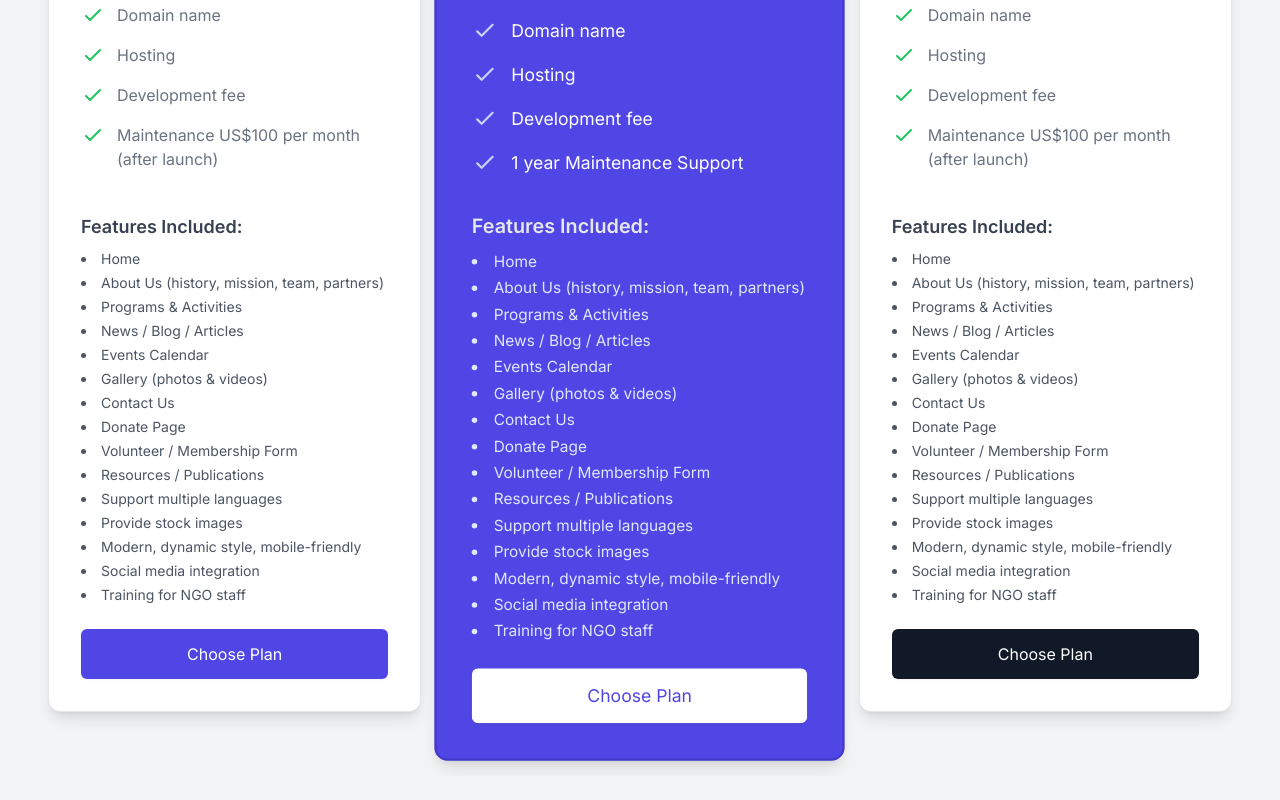
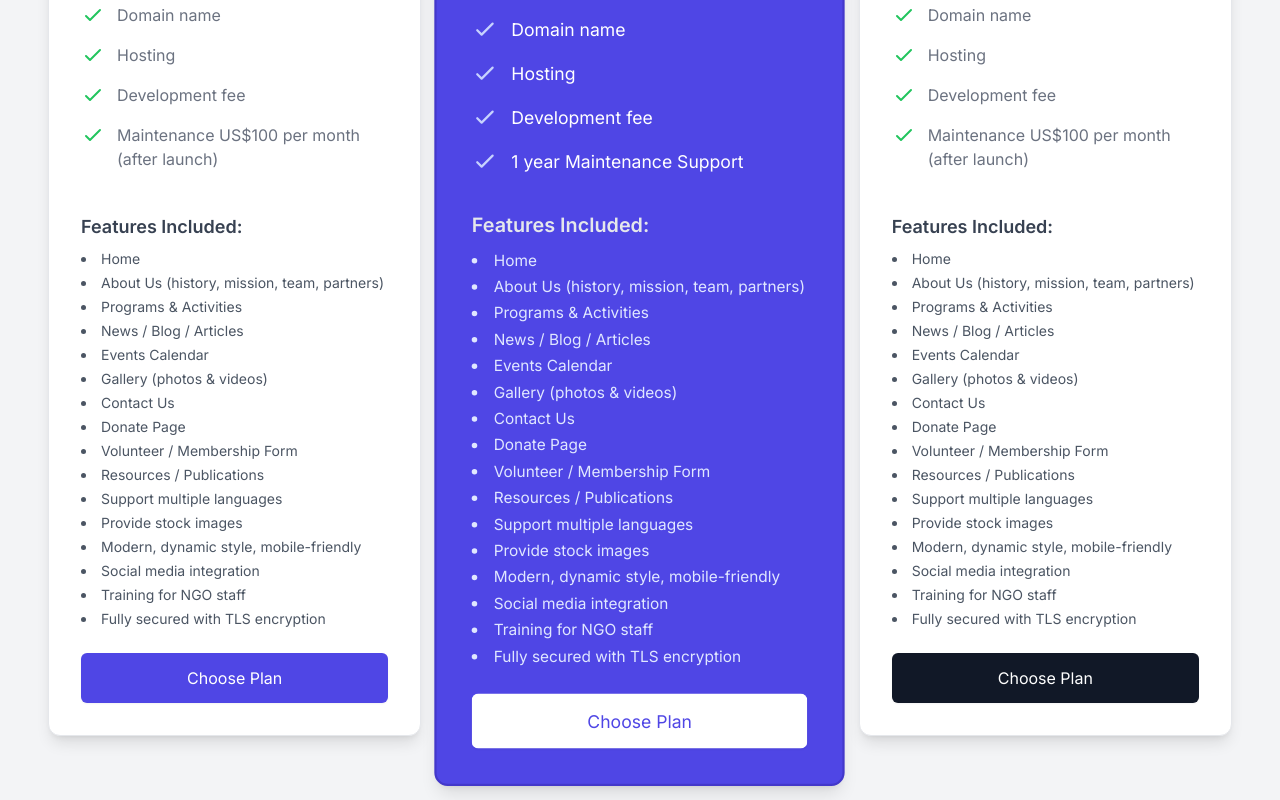
Before and after one commit to wisknowl/website-pricing-plans, a plain HTML site: page index.html in a window 1280 px wide. Shown: the part 458-1258 px from the top of the page. Before the commit the page ends 1234 px from the top, so only its background shows below. Drawn offline with nearby package versions, Linux system fonts and the light colour scheme.

Commit message:
Update index.html

```diff
--- a/index.html
+++ b/index.html
@@ -81,6 +81,7 @@
                             <li>Modern, dynamic style, mobile-friendly</li>
                             <li>Social media integration</li>
                             <li>Training for NGO staff</li>
+                            <li>Fully secured with TLS encryption</li>
                         </ul>
                     </div>
 
@@ -145,6 +146,7 @@
                             <li>Modern, dynamic style, mobile-friendly</li>
                             <li>Social media integration</li>
                             <li>Training for NGO staff</li>
+                            <li>Fully secured with TLS encryption</li>
                         </ul>
                     </div>
                     <a id="choose-plan-4years" href="#" class="block w-full text-center px-6 py-3 border border-transparent rounded-md shadow-sm text-base font-medium text-indigo-600 bg-white hover:bg-gray-50 transition-colors duration-200">
@@ -208,6 +210,7 @@
                             <li>Modern, dynamic style, mobile-friendly</li>
                             <li>Social media integration</li>
                             <li>Training for NGO staff</li>
+                            <li>Fully secured with TLS encryption</li>
                         </ul>
                     </div>
                     <a id="choose-plan-2years" href="#" class="block w-full text-center px-6 py-3 border border-transparent rounded-md shadow-sm text-base font-medium text-white bg-gray-900 hover:bg-gray-800 transition-colors duration-200">
```
